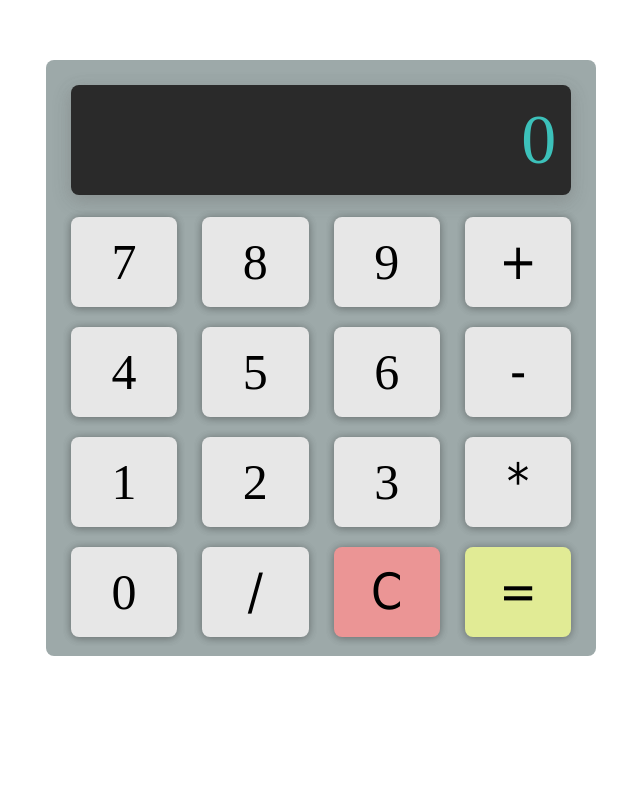
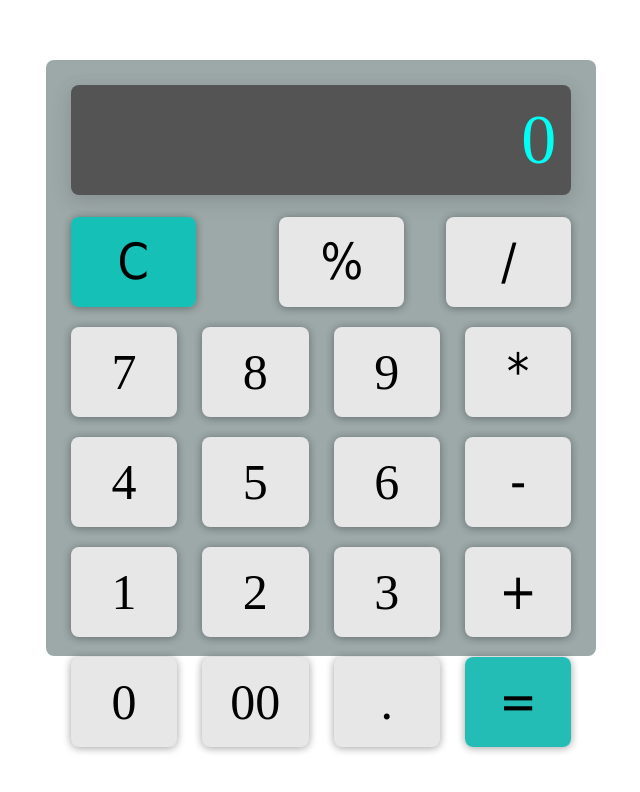
Before and after one commit to Ivanzhela/Ivanzhela.github.io, a plain HTML site: page index.html in a window 1280 px wide. Shown: the part 140-932 px from the top of the page, without its empty margins (319-959 px from the left). Drawn offline with Linux system fonts and the light colour scheme.

Commit message:
Update index.html

```diff
--- a/index.html
+++ b/index.html
@@ -11,34 +11,40 @@
 
 <body>
     <main class="calculator">
-        <div class="result-wrapper" style="background-color: rgb(42, 42, 42);">
+        <div class="result-wrapper" style="background-color: rgb(84, 84, 84);">
             <div class="curr-res"></div>
-            <div id="result" style="color: rgba(65, 234, 226, 0.783);">0</div>
+            <div id="result" style="color: #00fff2;">0</div>
         </div>
         <div class="numbers-wrapper">
+            <div class="number">
+                <div class="operators" style="background-color: #00c4badc;" id="clear">C</div>
+                <i id="icon" class="fas fa-backspace"></i>
+                <div class="operators">%</div>
+                <div class="operators">/</div>
+            </div>
             <div class="number">
                 <div class="num">7</div>
                 <div class="num">8</div>
                 <div class="num">9</div>
-                <div class="operators" id="plus">+</div>
+                <div class="operators">*</div>
             </div>
             <div class="number">
                 <div class="num">4</div>
                 <div class="num">5</div>
                 <div class="num">6</div>
-                <div class="operators" id="minus">-</div>
+                <div class="operators">-</div>
             </div>
             <div class="number">
                 <div class="num">1</div>
                 <div class="num">2</div>
                 <div class="num">3</div>
-                <div class="operators" id="multiply">*</div>
+                <div class="operators">+</div>
             </div>
             <div class="number">
                 <div class="num">0</div>
-                <div class="operators">/</div>
-                <div class="operators" style="background-color: rgb(235, 149, 149);" id="clean">C</div>
-                <div class="operators" style="background-color: rgb(225, 235, 149);" id="equal">=</div>
+                <div class="num">00</div>
+                <div class="num">.</div>
+                <div class="operators" style="background-color: #00b3aadc;" id="equal">=</div>
             </div>
         </div>
     </main>
```
